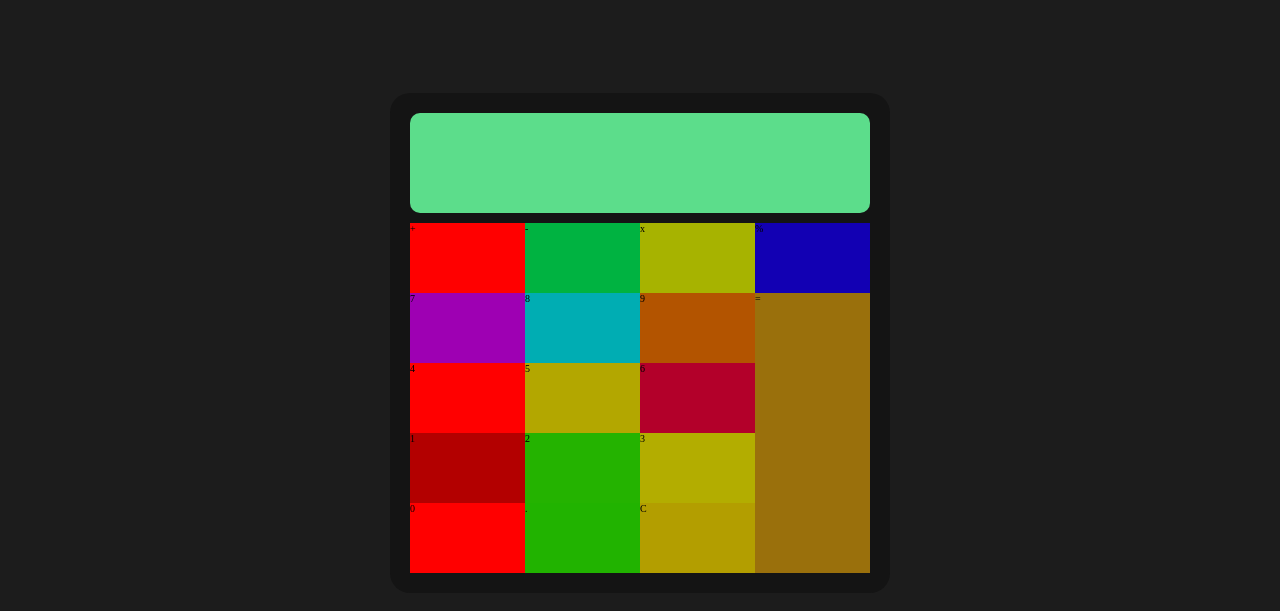
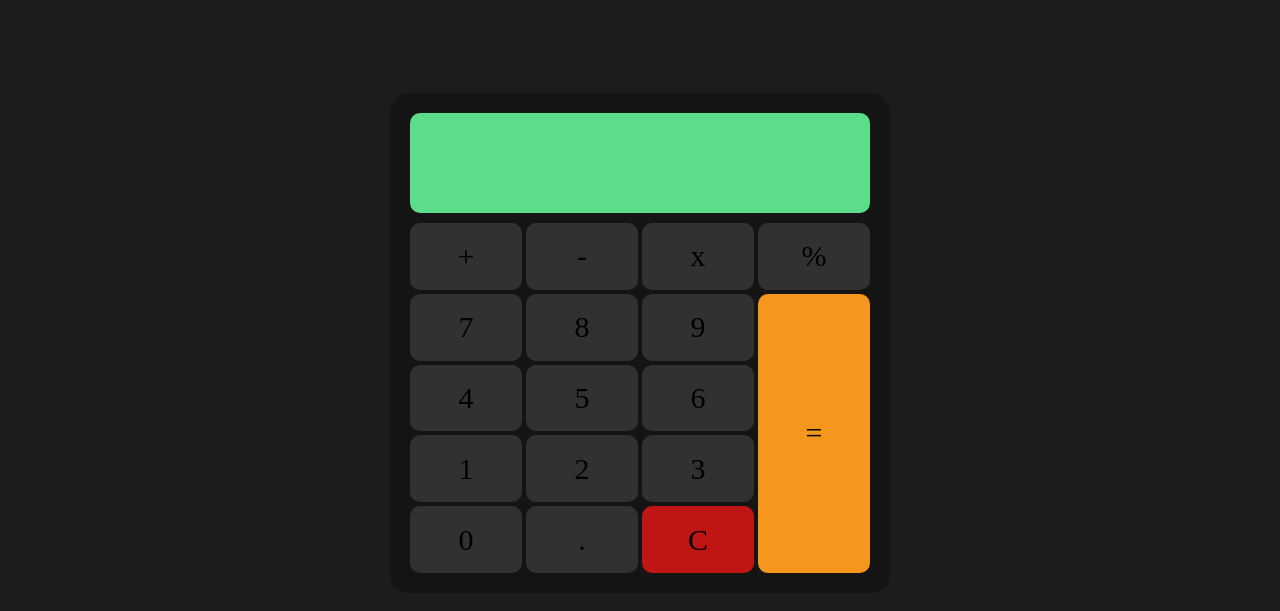
Before and after one commit to JohnForero/Calculadora, a plain HTML site: page index.html in a window 1280 px wide. Shown: the part 87-698 px from the top of the page. Drawn offline with Linux system fonts and the light colour scheme.

Commit message:
diseño terminado

```diff
--- a/index.html
+++ b/index.html
@@ -65,8 +65,8 @@
     </header>
     <main>
         <div class="container-calculator">
-            <div class="resultado flex"></div>
-            <div class="operacion flex">
+            <div class="resultado "></div>
+            <div class="operacion ">
                 <div class="sumar flex">+</div>
                 <div class="restar flex">-</div>
                 <div class="multiplicar flex">x</div>
--- a/styles.css
+++ b/styles.css
@@ -109,105 +109,112 @@ h2 {
 }
 
 .operacion{
-    background-color: #FFFFFF;
+    background-color: #141414;
     height: 350px;
     max-width: 100%;
     display: grid;
     grid-template-columns: repeat(4,1fr);
     grid-template-rows: repeat(5,1fr);
+    gap: 4px;
 }
 .flex {
-    /* display: flex;
+    display: flex;
     justify-content: center;
     align-items: center;
-    width: 100%;
-    height: 350px; */
+    font-size: 30px;
+    border-radius: 10px;
+}
+.flex:hover{
+    cursor: pointer;
+    color: #5cdd8b;
 }
 .sumar {
-    background-color: rgb(255, 0, 0);
+    background-color: #333030;
     grid-column:1/2 ;
     grid-row: 1/2;
+
 }
 .restar {
-    background-color: #00b341;
+    background-color:#333030;
     grid-column:2/3 ;
     grid-row: 1/2;
 }
 .multiplicar {
-    background-color: #a7b300;
+    background-color: #333030;
     grid-column:3/4 ;
     grid-row: 1/2;
 }
 .dividir {
-    background-color: #1200b3;
+    background-color: #333030;
     grid-column:4/5 ;
     grid-row: 1/2;
 }
 .siete {
-    background-color: #9e00b3;
+    background-color: #333030;
     grid-column:1/2 ;
     grid-row: 2/3;
 }
 .ocho {
-    background-color: #00adb3;
+    background-color: #333030;
     grid-column:2/3 ;
     grid-row: 2/3;
 }
 .nueve {
-    background-color: #b35400;
+    background-color: #333030;
     grid-column:3/4 ;
     grid-row: 2/3;
 }
 .cuatro {
-    background-color: #ff0000;
+    background-color: #333030;
     grid-column:1/2 ;
     grid-row: 3/4;
 }
 .cinco {
-    background-color: #b3a700;
+    background-color: #333030;
     grid-column:2/3 ;
     grid-row: 3/4;
 }
 .seis {
-    background-color: #b3002a;
+    background-color: #333030;
     grid-column:3/4 ;
     grid-row: 3/4;
 }
 .uno {
-    background-color: #b30000;
+    background-color: #333030;
     grid-column:1/2 ;
     grid-row: 4/5;
 }
 .dos {
-    background-color: #24b300;
+    background-color: #333030;
     grid-column:2/3 ;
     grid-row: 4/5;
 }
 .tres {
-    background-color: #b3ad00;
+    background-color: #333030;
     grid-column:3/4 ;
     grid-row: 4/5;
 }
 .cero {
-    background-color: #ff0000;
+    background-color: #333030;
     grid-column:1/2 ;
     grid-row: 5/6;
 }
 .punto {
-    background-color: #21b300;
+    background-color: #333030;
     grid-column:2/3 ;
     grid-row: 5/6;
 }
 .borrar {
-    background-color: #b39e00;
+    background-color: #bf1515;
     grid-column:3/4 ;
     grid-row: 5/6;
 }
 .igual {
-    background-color: #9a700c;
+    background-color: #f5961d;
     grid-column:4/5 ;
     grid-row: 2/6;
 }
+
 
 @media(min-width:1020px) {
     .tarjetas {
```
